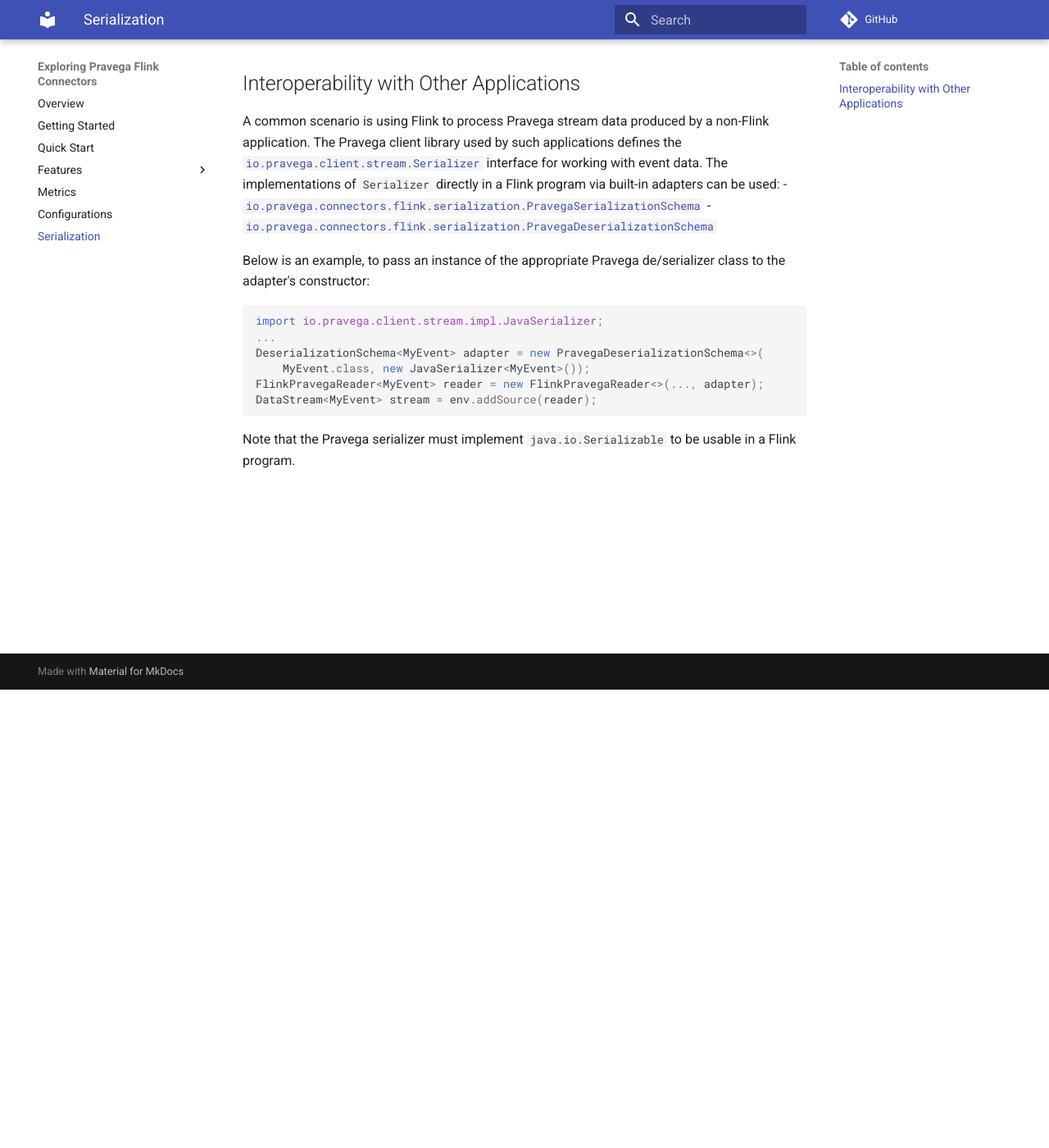
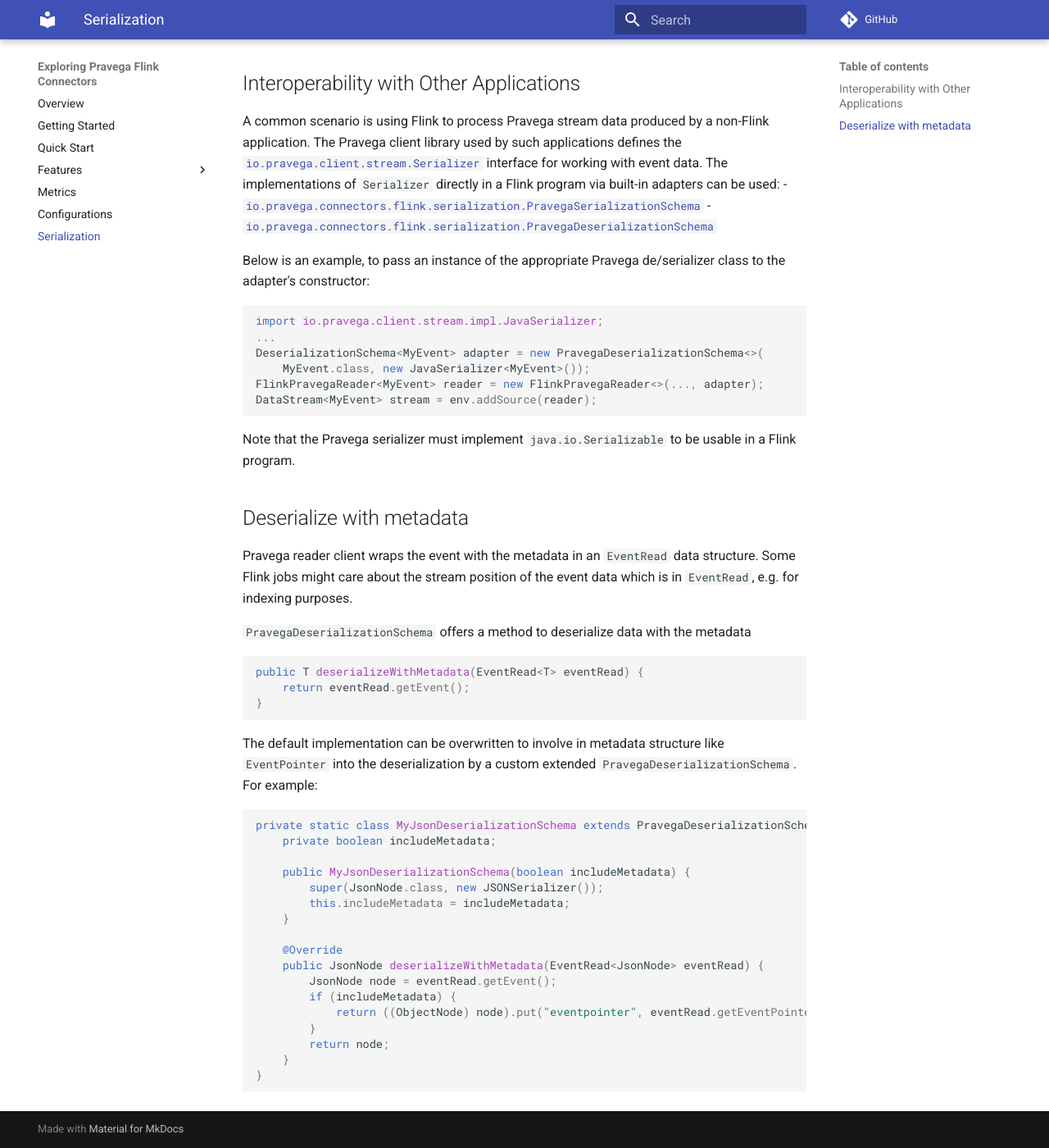
Before and after one commit to pravega/flink-connectors, an MkDocs documentation site: the page built from documentation/src/docs/serialization.md, in a window 1280 px wide and 1400 px high, scrolled down 559 px. Shown: the whole window at 82% size. Built offline with MkDocs 1.6.1 and Material for MkDocs 9.7.7, drawn with Linux system fonts in a browser that asks for light colours; comment, search, counter and statistics services are not loaded.

Commit message:
Add document and fix comments
Signed-off-by: Brian Zhou <brian.zhou@emc.com>

````diff
--- a/documentation/src/docs/serialization.md
+++ b/documentation/src/docs/serialization.md
@@ -42,3 +42,36 @@
 ```
 
 Note that the Pravega serializer must implement `java.io.Serializable` to be usable in a Flink program.
+
+## Deserialize with metadata
+Pravega reader client wraps the event with the metadata in an `EventRead` data structure. Some Flink jobs might
+care about the stream position of the event data which is in `EventRead`, e.g. for indexing purposes.
+
+`PravegaDeserializationSchema` offers a method to deserialize data with the metadata
+```java
+public T deserializeWithMetadata(EventRead<T> eventRead) {
+    return eventRead.getEvent();
+}
+```
+
+The default implementation can be overwritten to involve in metadata structure like `EventPointer` into the deserialization
+by a custom extended `PravegaDeserializationSchema`. For example:
+```java
+private static class MyJsonDeserializationSchema extends PravegaDeserializationSchema<JsonNode> {
+    private boolean includeMetadata;
+
+    public MyJsonDeserializationSchema(boolean includeMetadata) {
+        super(JsonNode.class, new JSONSerializer());
+        this.includeMetadata = includeMetadata;
+    }
+
+    @Override
+    public JsonNode deserializeWithMetadata(EventRead<JsonNode> eventRead) {
+        JsonNode node = eventRead.getEvent();
+        if (includeMetadata) {
+            return ((ObjectNode) node).put("eventpointer", eventRead.getEventPointer().toBytes().array());
+        }
+        return node;
+    }
+}
+```
````
Also changed, not shown: 1 other file.
